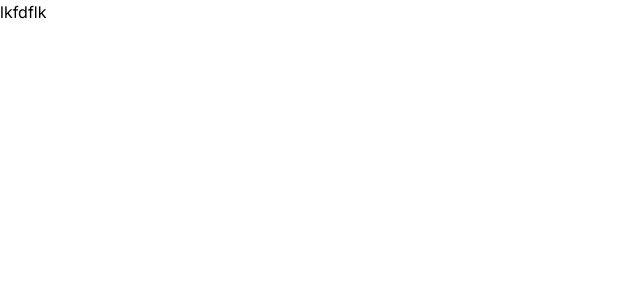
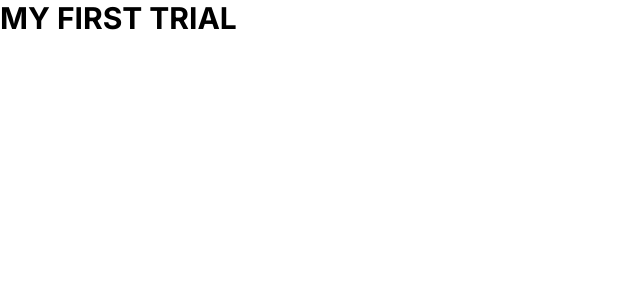
Before and after one commit to MALWICK/Lb-laptops, a Next.js app: page / in a window 1280 px wide. Shown: the top 300 px of the page, without its empty margins (0-640 px from the left). Built offline with nearby package versions, Linux system fonts and the light colour scheme.

Commit message:
updating my components

```diff
--- a/app/page.tsx
+++ b/app/page.tsx
@@ -1,7 +1,7 @@
 export default function Home() {
   return (
     <main className="">
-     <p>lkfdflk</p>
+     <p className="text-3xl font-bold uppercase">My First Trial</p>
     </main>
   )
 }
--- a/package.json
+++ b/package.json
@@ -9,6 +9,7 @@
     "lint": "next lint"
   },
   "dependencies": {
+    "@material-tailwind/react": "^2.1.2",
     "@types/node": "20.6.3",
     "@types/react": "18.2.22",
     "@types/react-dom": "18.2.7",
```
Also changed, not shown: 1 other file (tests, documents, lock files or other folders).
